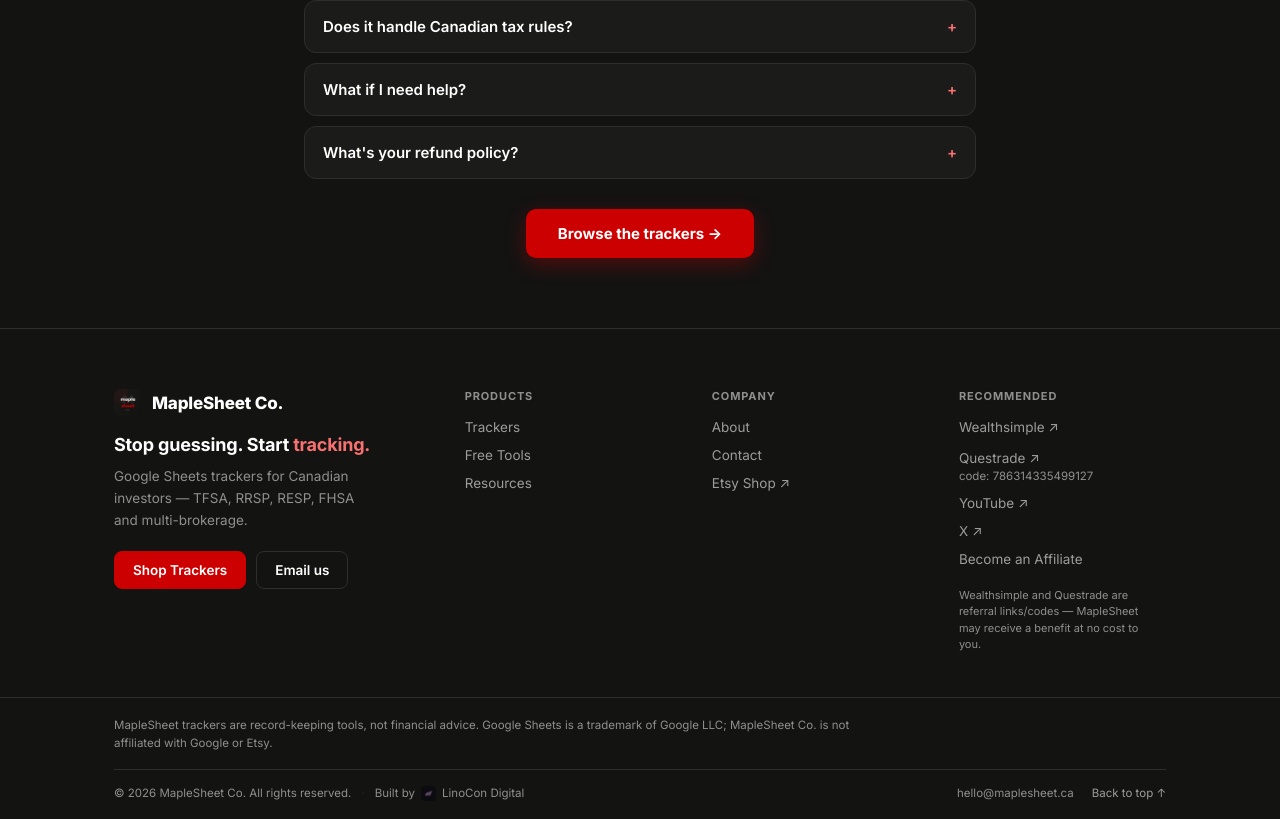
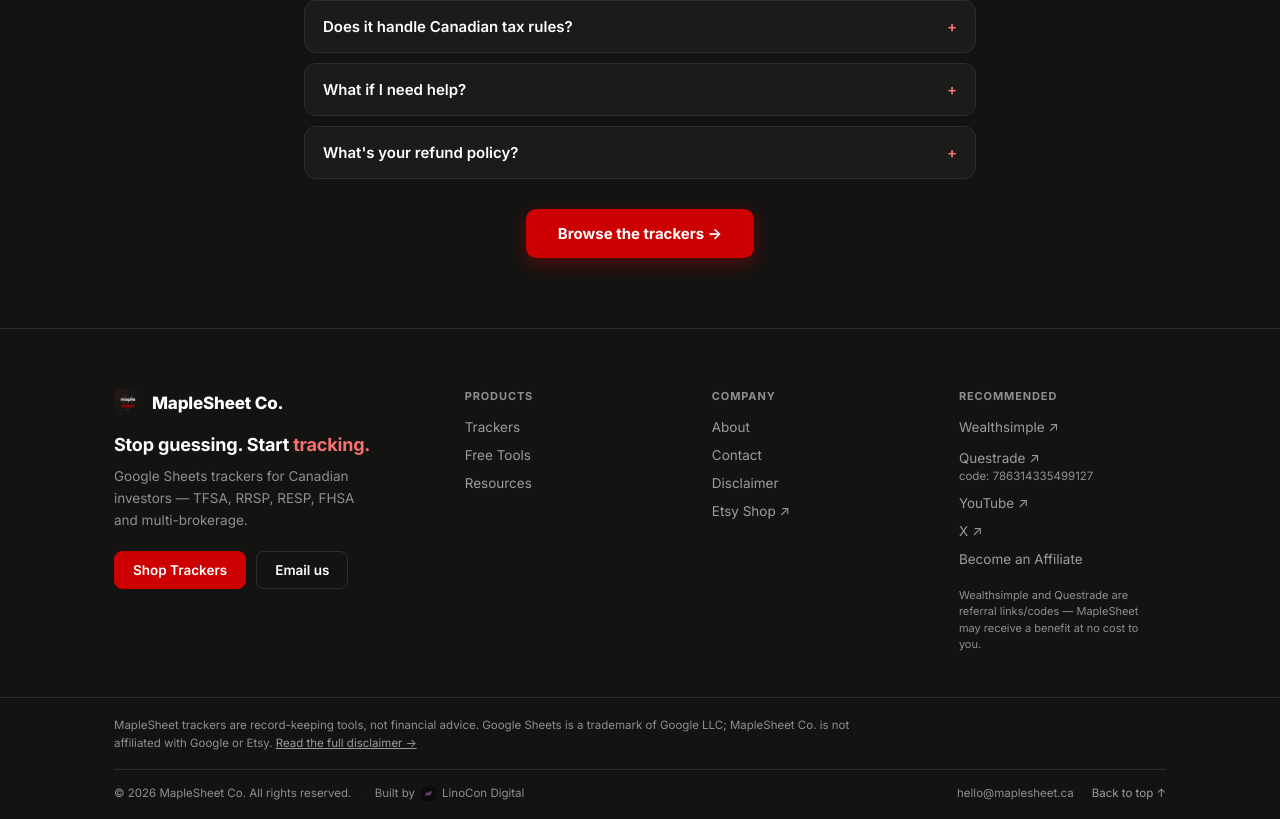
Before and after one commit to maplesheetco/maplesheet-website, a React (Vite) app: page /about in a window 1280 px wide. Shown: the part 2225-3044 px from the top of the page. Built offline with nearby package versions, Linux system fonts and the light colour scheme.

Commit message:
Add disclaimer link and update disclaimer text
Added a disclaimer link and updated the disclaimer text.

```diff
--- a/src/ui.jsx
+++ b/src/ui.jsx
@@ -355,6 +355,7 @@ export function Footer() {
         <FootCol heading="Company">
           <NavLink to="/about" style={FOOT_LINK_STYLE}>About</NavLink>
           <NavLink to="/contact" style={FOOT_LINK_STYLE}>Contact</NavLink>
+          <NavLink to="/disclaimer" style={FOOT_LINK_STYLE}>Disclaimer</NavLink>
           <a href={CONFIG.shopUrl} target="_blank" rel="noreferrer" style={FOOT_LINK_STYLE}>Etsy Shop ↗</a>
         </FootCol>
 
@@ -376,7 +377,8 @@ export function Footer() {
       <div style={{ borderTop: `1px solid ${B.line}` }}>
         <div style={{ maxWidth: 1100, margin: "0 auto", padding: "18px 24px" }}>
           <p style={{ margin: "0 0 16px", fontSize: 11.5, color: B.gray, lineHeight: 1.6, maxWidth: 760 }}>
-            MapleSheet trackers are record-keeping tools, not financial advice. Google Sheets is a trademark of Google LLC; MapleSheet Co. is not affiliated with Google or Etsy.
+            MapleSheet trackers are record-keeping tools, not financial advice. Google Sheets is a trademark of Google LLC; MapleSheet Co. is not affiliated with Google or Etsy.{" "}
+            <NavLink to="/disclaimer" style={{ color: B.grayLight, textDecoration: "underline" }}>Read the full disclaimer →</NavLink>
           </p>
           <div className="ml-foot-bottom" style={{ display: "flex", justifyContent: "space-between", alignItems: "center", gap: 16, flexWrap: "wrap", paddingTop: 16, borderTop: `1px solid ${B.line}` }}>
             <div className="ml-foot-bottom-left" style={{ display: "flex", alignItems: "center", gap: 10, flexWrap: "wrap", fontSize: 11.5, color: B.gray }}>
```
